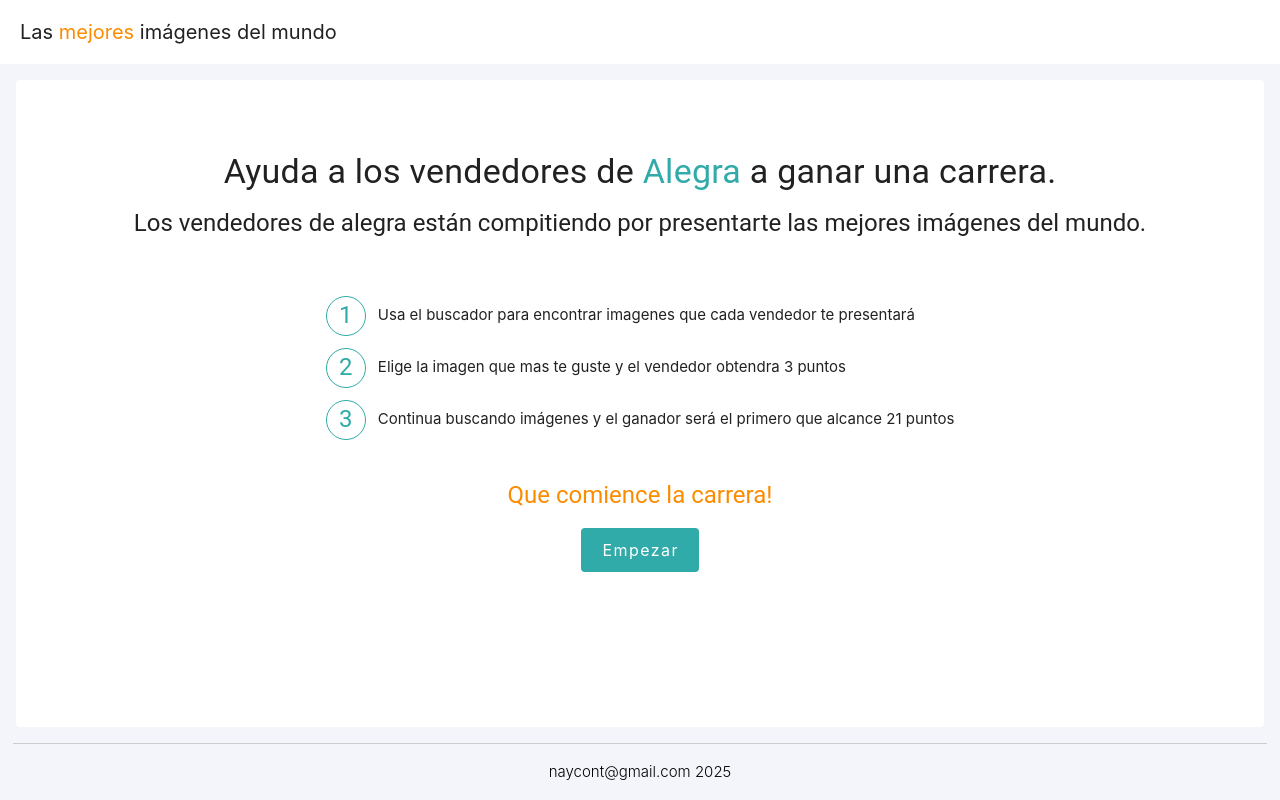
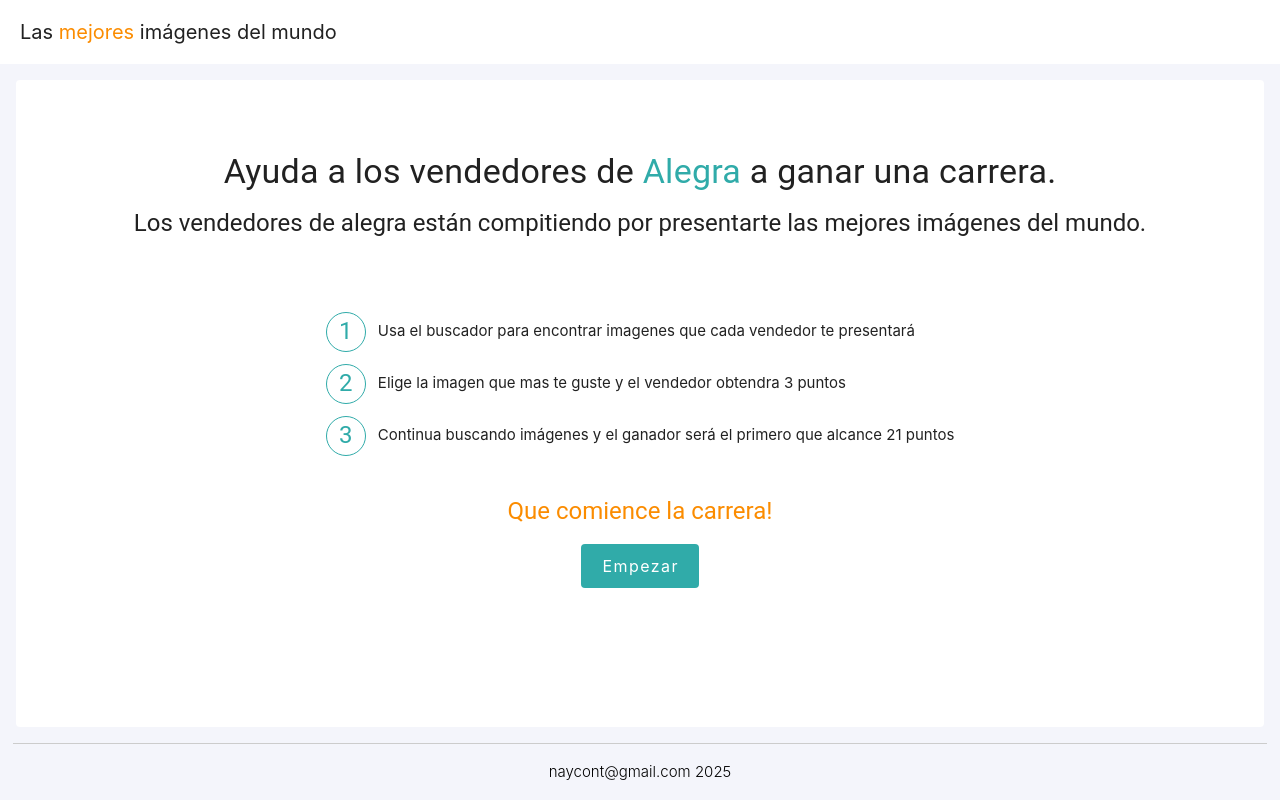
Before and after one commit to naycont/image-race, a Vue app: page / in a window 1280 px wide. Built offline with nearby package versions, Linux system fonts and the light colour scheme; no server answers.

Commit message:
fixing margin

```diff
--- a/src/views/HomeView.vue
+++ b/src/views/HomeView.vue
@@ -29,7 +29,7 @@
       </span>
     </div>
 
-    <div class="d-flex justify-center align-center">
+    <div class="d-flex justify-center align-center mt-4">
       <div class="d-flex flex-column">
         <span>
           <v-avatar color="primary" variant="outlined" class="mr-2">
```
